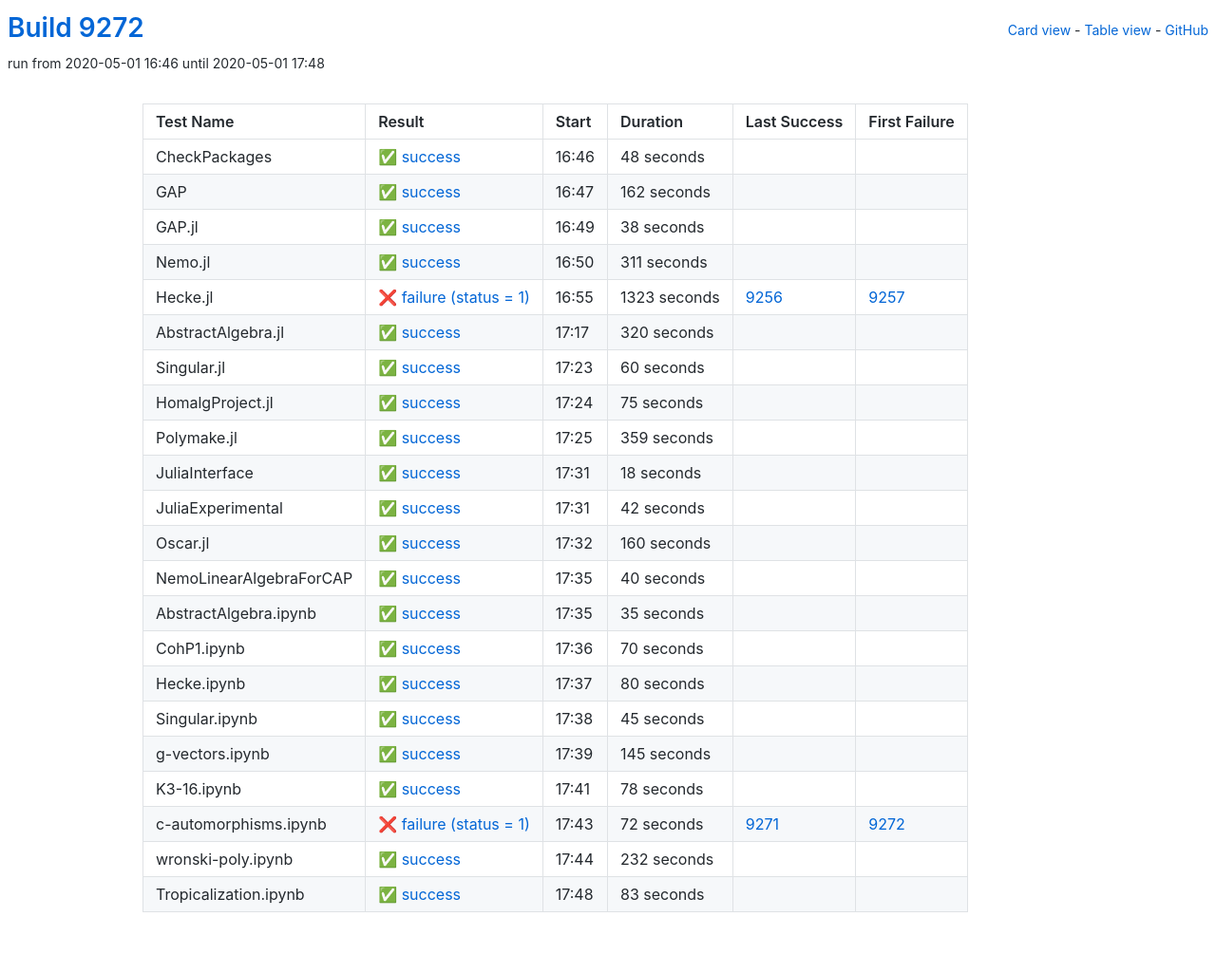
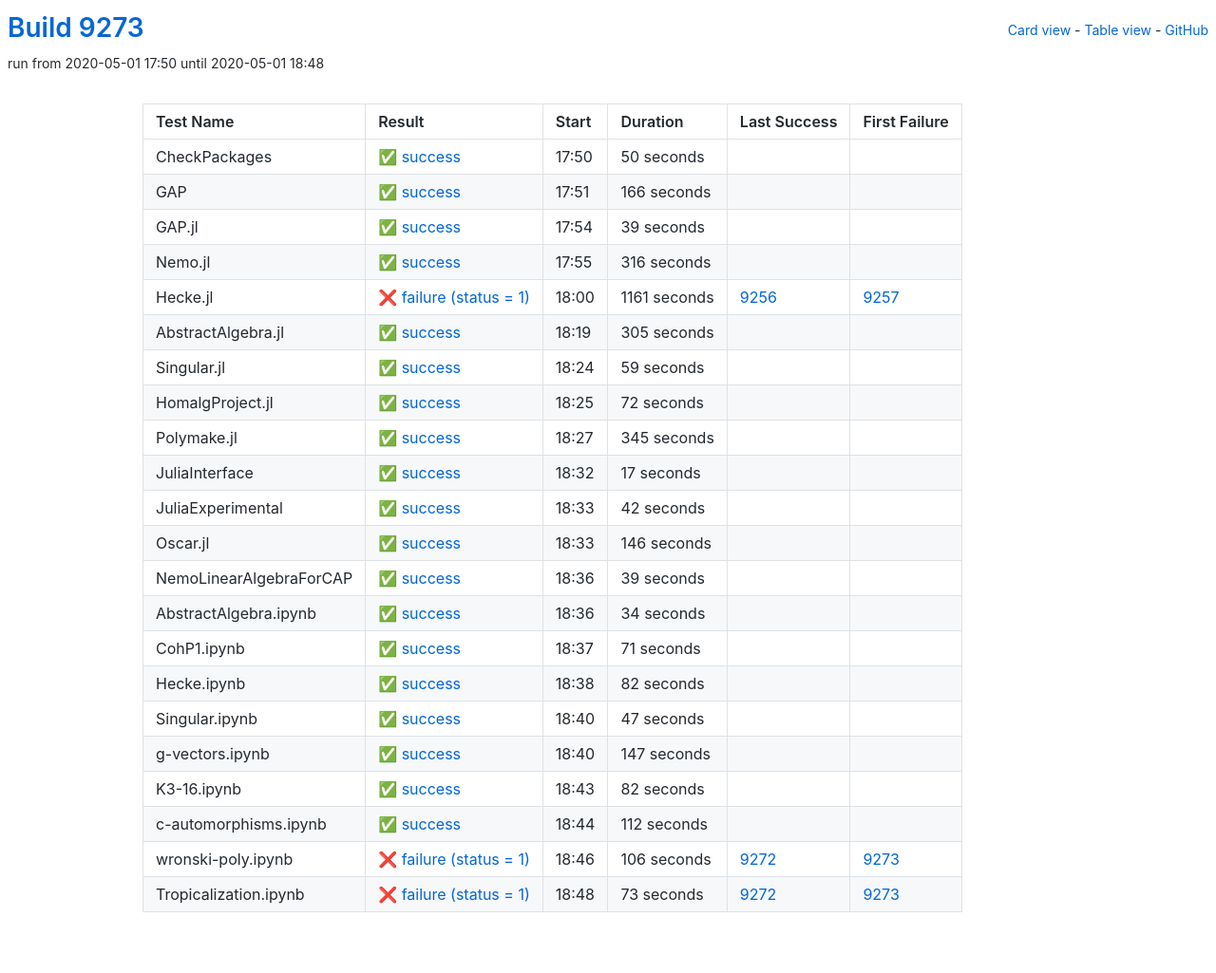
Before and after one commit to oscar-system/oscar-ci-status, a Jekyll site: the page built from table.html, in a window 1280 px wide. Shown: the whole page at 95% size. Built offline with Jekyll 4.4.1, drawn with Linux system fonts in a browser that asks for light colours.

Commit message:
Build 9273

```diff
--- a/_data/ci.yml
+++ b/_data/ci.yml
@@ -1,115 +1,115 @@
-build: 9272
-build_url: https://oscarci.mathematik.uni-kl.de/job/oscar/9272/
+build: 9273
+build_url: https://oscarci.mathematik.uni-kl.de/job/oscar/9273/
 job: oscar
 tests:
-- duration: 48
+- duration: 50
   exitcode: 0
   first_failure: false
   first_failure_url: null
   last_success: false
   last_success_url: null
-  log: https://oscarci.mathematik.uni-kl.de/job/oscar/9272/artifact/logs/build-9272/CheckPackages.log
+  log: https://oscarci.mathematik.uni-kl.de/job/oscar/9273/artifact/logs/build-9273/CheckPackages.log
   name: CheckPackages
-  start: 2020-05-01 16:46
+  start: 2020-05-01 17:50
   status: success
   success: true
-- duration: 162
+- duration: 166
   exitcode: 0
   first_failure: false
   first_failure_url: null
   last_success: false
   last_success_url: null
-  log: https://oscarci.mathematik.uni-kl.de/job/oscar/9272/artifact/logs/build-9272/GAP.log
+  log: https://oscarci.mathematik.uni-kl.de/job/oscar/9273/artifact/logs/build-9273/GAP.log
   name: GAP
-  start: 2020-05-01 16:47
+  start: 2020-05-01 17:51
   status: success
   success: true
-- duration: 38
+- duration: 39
   exitcode: 0
   first_failure: false
   first_failure_url: null
   last_success: false
   last_success_url: null
-  log: https://oscarci.mathematik.uni-kl.de/job/oscar/9272/artifact/logs/build-9272/GAP.jl.log
+  log: https://oscarci.mathematik.uni-kl.de/job/oscar/9273/artifact/logs/build-9273/GAP.jl.log
   name: GAP.jl
-  start: 2020-05-01 16:49
+  start: 2020-05-01 17:54
   status: success
   success: true
-- duration: 311
+- duration: 316
   exitcode: 0
   first_failure: false
   first_failure_url: null
   last_success: false
   last_success_url: null
-  log: https://oscarci.mathematik.uni-kl.de/job/oscar/9272/artifact/logs/build-9272/Nemo.jl.log
+  log: https://oscarci.mathematik.uni-kl.de/job/oscar/9273/artifact/logs/build-9273/Nemo.jl.log
   name: Nemo.jl
-  start: 2020-05-01 16:50
+  start: 2020-05-01 17:55
   status: success
   success: true
-- duration: 1323
+- duration: 1161
   exitcode: 1
   first_failure: 9257
   first_failure_url: https://oscarci.mathematik.uni-kl.de/job/oscar/9257/
   last_success: 9256
   last_success_url: https://oscarci.mathematik.uni-kl.de/job/oscar/9256/
-  log: https://oscarci.mathematik.uni-kl.de/job/oscar/9272/artifact/logs/build-9272/Hecke.jl.log
+  log: https://oscarci.mathematik.uni-kl.de/job/oscar/9273/artifact/logs/build-9273/Hecke.jl.log
   name: Hecke.jl
-  start: 2020-05-01 16:55
+  start: 2020-05-01 18:00
   status: failure
   success: false
-- duration: 320
+- duration: 305
   exitcode: 0
   first_failure: false
   first_failure_url: null
   last_success: false
   last_success_url: null
-  log: https://oscarci.mathematik.uni-kl.de/job/oscar/9272/artifact/logs/build-9272/AbstractAlgebra.jl.log
+  log: https://oscarci.mathematik.uni-kl.de/job/oscar/9273/artifact/logs/build-9273/AbstractAlgebra.jl.log
   name: AbstractAlgebra.jl
-  start: 2020-05-01 17:17
+  start: 2020-05-01 18:19
   status: success
   success: true
-- duration: 60
+- duration: 59
   exitcode: 0
   first_failure: false
   first_failure_url: null
   last_success: false
   last_success_url: null
-  log: https://oscarci.mathematik.uni-kl.de/job/oscar/9272/artifact/logs/build-9272/Singular.jl.log
+  log: https://oscarci.mathematik.uni-kl.de/job/oscar/9273/artifact/logs/build-9273/Singular.jl.log
   name: Singular.jl
-  start: 2020-05-01 17:23
+  start: 2020-05-01 18:24
   status: success
   success: true
-- duration: 75
+- duration: 72
   exitcode: 0
   first_failure: false
   first_failure_url: null
   last_success: false
   last_success_url: null
-  log: https://oscarci.mathematik.uni-kl.de/job/oscar/9272/artifact/logs/build-9272/HomalgProject.jl.log
+  log: https://oscarci.mathematik.uni-kl.de/job/oscar/9273/artifact/logs/build-9273/HomalgProject.jl.log
   name: HomalgProject.jl
-  start: 2020-05-01 17:24
+  start: 2020-05-01 18:25
   status: success
   success: true
-- duration: 359
+- duration: 345
   exitcode: 0
   first_failure: false
   first_failure_url: null
   last_success: false
   last_success_url: null
-  log: https://oscarci.mathematik.uni-kl.de/job/oscar/9272/artifact/logs/build-9272/Polymake.jl.log
+  log: https://oscarci.mathematik.uni-kl.de/job/oscar/9273/artifact/logs/build-9273/Polymake.jl.log
   name: Polymake.jl
-  start: 2020-05-01 17:25
+  start: 2020-05-01 18:27
   status: success
   success: true
-- duration: 18
+- duration: 17
   exitcode: 0
   first_failure: false
   first_failure_url: null
   last_success: false
   last_success_url: null
-  log: https://oscarci.mathematik.uni-kl.de/job/oscar/9272/artifact/logs/build-9272/JuliaInterface.log
+  log: https://oscarci.mathematik.uni-kl.de/job/oscar/9273/artifact/logs/build-9273/JuliaInterface.log
   name: JuliaInterface
-  start: 2020-05-01 17:31
+  start: 2020-05-01 18:32
   status: success
   success: true
 - duration: 42
@@ -118,129 +118,129 @@
   first_failure_url: null
   last_success: false
   last_success_url: null
-  log: https://oscarci.mathematik.uni-kl.de/job/oscar/9272/artifact/logs/build-9272/JuliaExperimental.log
+  log: https://oscarci.mathematik.uni-kl.de/job/oscar/9273/artifact/logs/build-9273/JuliaExperimental.log
   name: JuliaExperimental
-  start: 2020-05-01 17:31
+  start: 2020-05-01 18:33
   status: success
   success: true
-- duration: 160
+- duration: 146
   exitcode: 0
   first_failure: false
   first_failure_url: null
   last_success: false
   last_success_url: null
-  log: https://oscarci.mathematik.uni-kl.de/job/oscar/9272/artifact/logs/build-9272/Oscar.jl.log
+  log: https://oscarci.mathematik.uni-kl.de/job/oscar/9273/artifact/logs/build-9273/Oscar.jl.log
   name: Oscar.jl
-  start: 2020-05-01 17:32
+  start: 2020-05-01 18:33
   status: success
   success: true
-- duration: 40
+- duration: 39
   exitcode: 0
   first_failure: false
   first_failure_url: null
   last_success: false
   last_success_url: null
-  log: https://oscarci.mathematik.uni-kl.de/job/oscar/9272/artifact/logs/build-9272/NemoLinearAlgebraForCAP.log
+  log: https://oscarci.mathematik.uni-kl.de/job/oscar/9273/artifact/logs/build-9273/NemoLinearAlgebraForCAP.log
   name: NemoLinearAlgebraForCAP
-  start: 2020-05-01 17:35
+  start: 2020-05-01 18:36
   status: success
   success: true
-- duration: 35
+- duration: 34
   exitcode: 0
   first_failure: false
   first_failure_url: null
   last_success: false
   last_success_url: null
-  log: https://oscarci.mathematik.uni-kl.de/job/oscar/9272/artifact/logs/build-9272/AbstractAlgebra.ipynb.log
+  log: https://oscarci.mathematik.uni-kl.de/job/oscar/9273/artifact/logs/build-9273/AbstractAlgebra.ipynb.log
   name: AbstractAlgebra.ipynb
-  start: 2020-05-01 17:35
+  start: 2020-05-01 18:36
   status: success
   success: true
-- duration: 70
+- duration: 71
   exitcode: 0
   first_failure: false
   first_failure_url: null
   last_success: false
   last_success_url: null
-  log: https://oscarci.mathematik.uni-kl.de/job/oscar/9272/artifact/logs/build-9272/CohP1.ipynb.log
+  log: https://oscarci.mathematik.uni-kl.de/job/oscar/9273/artifact/logs/build-9273/CohP1.ipynb.log
   name: CohP1.ipynb
-  start: 2020-05-01 17:36
+  start: 2020-05-01 18:37
   status: success
   success: true
-- duration: 80
+- duration: 82
   exitcode: 0
   first_failure: false
   first_failure_url: null
   last_success: false
   last_success_url: null
-  log: https://oscarci.mathematik.uni-kl.de/job/oscar/9272/artifact/logs/build-9272/Hecke.ipynb.log
+  log: https://oscarci.mathematik.uni-kl.de/job/oscar/9273/artifact/logs/build-9273/Hecke.ipynb.log
   name: Hecke.ipynb
-  start: 2020-05-01 17:37
+  start: 2020-05-01 18:38
   status: success
   success: true
-- duration: 45
+- duration: 47
   exitcode: 0
   first_failure: false
   first_failure_url: null
   last_success: false
   last_success_url: null
-  log: https://oscarci.mathematik.uni-kl.de/job/oscar/9272/artifact/logs/build-9272/Singular.ipynb.log
+  log: https://oscarci.mathematik.uni-kl.de/job/oscar/9273/artifact/logs/build-9273/Singular.ipynb.log
   name: Singular.ipynb
-  start: 2020-05-01 17:38
+  start: 2020-05-01 18:40
   status: success
   success: true
-- duration: 145
+- duration: 147
   exitcode: 0
   first_failure: false
   first_failure_url: null
   last_success: false
   last_success_url: null
-  log: https://oscarci.mathematik.uni-kl.de/job/oscar/9272/artifact/logs/build-9272/g-vectors.ipynb.log
+  log: https://oscarci.mathematik.uni-kl.de/job/oscar/9273/artifact/logs/build-9273/g-vectors.ipynb.log
   name: g-vectors.ipynb
-  start: 2020-05-01 17:39
+  start: 2020-05-01 18:40
   status: success
   success: true
-- duration: 78
+- duration: 82
   exitcode: 0
   first_failure: false
   first_failure_url: null
   last_success: false
   last_success_url: null
-  log: https://oscarci.mathematik.uni-kl.de/job/oscar/9272/artifact/logs/build-9272/K3-16.ipynb.log
+  log: https://oscarci.mathematik.uni-kl.de/job/oscar/9273/artifact/logs/build-9273/K3-16.ipynb.log
   name: K3-16.ipynb
-  start: 2020-05-01 17:41
+  start: 2020-05-01 18:43
   status: success
   success: true
-- duration: 72
-  exitcode: 1
-  first_failure: 9272
-  first_failure_url: https://oscarci.mathematik.uni-kl.de/job/oscar/9272/
-  last_success: 9271
-  last_success_url: https://oscarci.mathematik.uni-kl.de/job/oscar/9271/
-  log: https://oscarci.mathematik.uni-kl.de/job/oscar/9272/artifact/logs/build-9272/c-automorphisms.ipynb.log
-  name: c-automorphisms.ipynb
-  start: 2020-05-01 17:43
-  status: failure
-  success: false
-- duration: 232
+- duration: 112
   exitcode: 0
   first_failure: false
   first_failure_url: null
   last_success: false
   last_success_url: null
-  log: https://oscarci.mathematik.uni-kl.de/job/oscar/9272/artifact/logs/build-9272/wronski-poly.ipynb.log
-  name: wronski-poly.ipynb
-  start: 2020-05-01 17:44
+  log: https://oscarci.mathematik.uni-kl.de/job/oscar/9273/artifact/logs/build-9273/c-automorphisms.ipynb.log
+  name: c-automorphisms.ipynb
+  start: 2020-05-01 18:44
   status: success
   success: true
-- duration: 83
-  exitcode: 0
-  first_failure: false
-  first_failure_url: null
-  last_success: false
-  last_success_url: null
-  log: https://oscarci.mathematik.uni-kl.de/job/oscar/9272/artifact/logs/build-9272/Tropicalization.ipynb.log
+- duration: 106
+  exitcode: 1
+  first_failure: 9273
+  first_failure_url: https://oscarci.mathematik.uni-kl.de/job/oscar/9273/
+  last_success: 9272
+  last_success_url: https://oscarci.mathematik.uni-kl.de/job/oscar/9272/
+  log: https://oscarci.mathematik.uni-kl.de/job/oscar/9273/artifact/logs/build-9273/wronski-poly.ipynb.log
+  name: wronski-poly.ipynb
+  start: 2020-05-01 18:46
+  status: failure
+  success: false
+- duration: 73
+  exitcode: 1
+  first_failure: 9273
+  first_failure_url: https://oscarci.mathematik.uni-kl.de/job/oscar/9273/
+  last_success: 9272
+  last_success_url: https://oscarci.mathematik.uni-kl.de/job/oscar/9272/
+  log: https://oscarci.mathematik.uni-kl.de/job/oscar/9273/artifact/logs/build-9273/Tropicalization.ipynb.log
   name: Tropicalization.ipynb
-  start: 2020-05-01 17:48
-  status: success
-  success: true
+  start: 2020-05-01 18:48
+  status: failure
+  success: false
```
Also changed, not shown: README.md.
